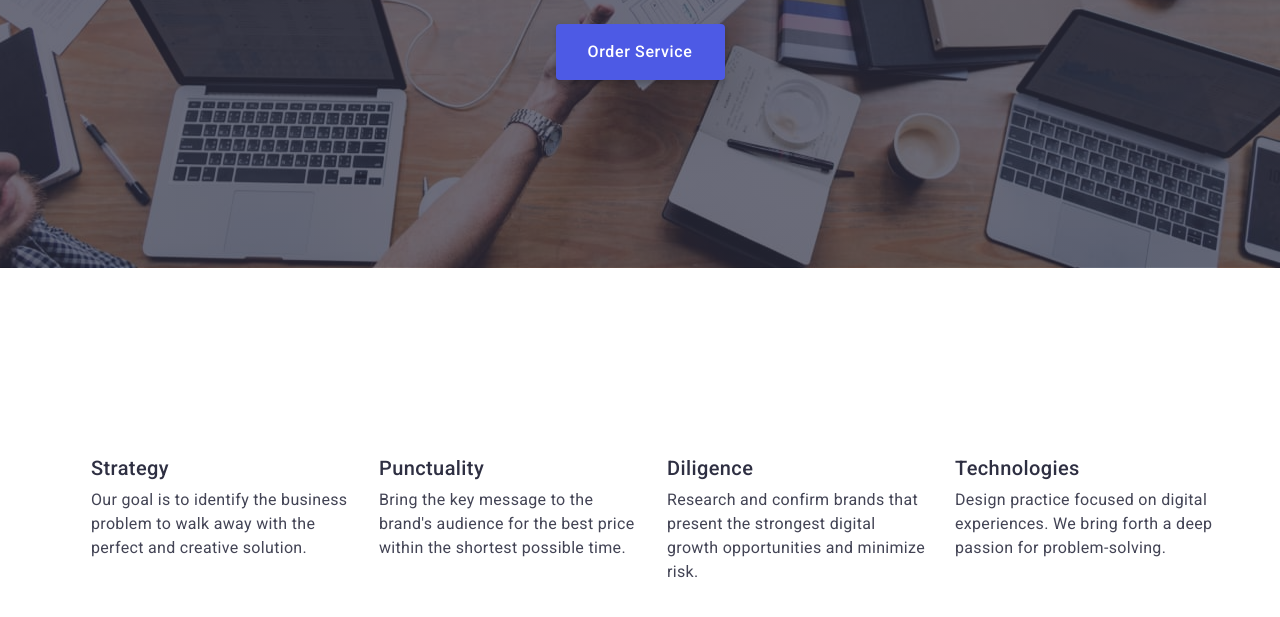
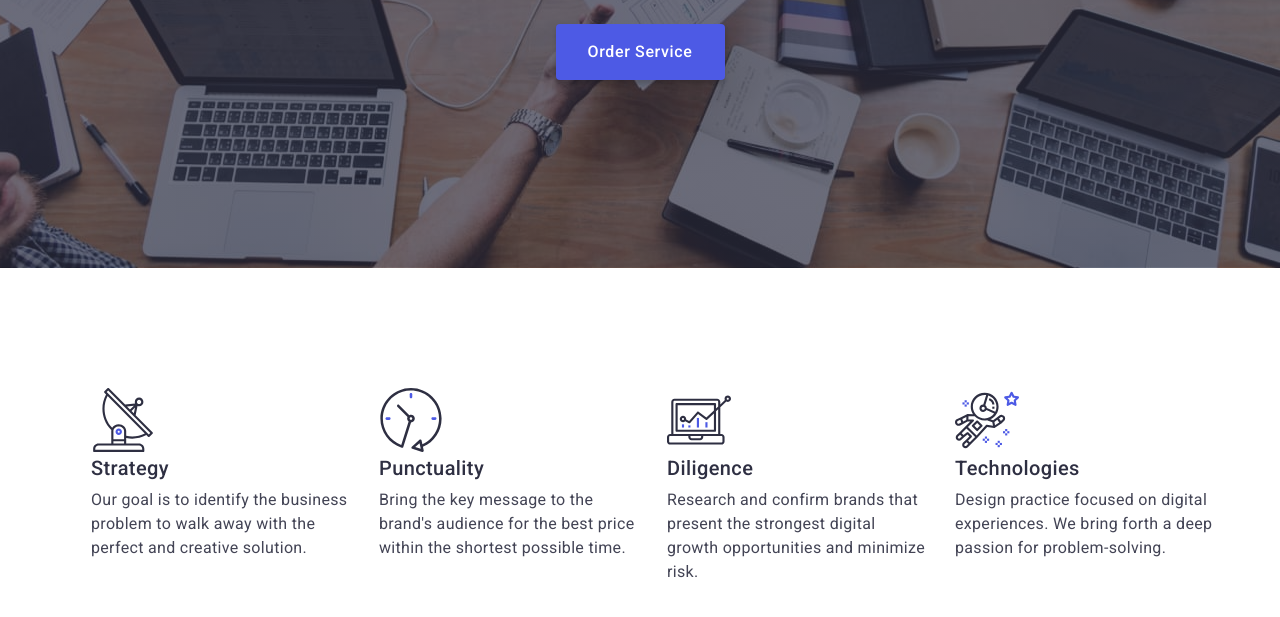
Before and after one commit to Smirnoff89/goit-markup-hw-04, a plain HTML site: page index.html in a window 1280 px wide. Shown: the part 405-1022 px from the top of the page. Drawn offline with nearby package versions, Linux system fonts and the light colour scheme.

Commit message:
add sprite

```diff
--- a/index.html
+++ b/index.html
@@ -46,22 +46,22 @@
                 <h2 class="benefits-hidden-title">Benefits (немає заголовку)</h2>
                 <ul class="benefits-list list">
                     <li class="benefits-item">
-                        <div class="benefits-icon"><svg width="64" height="64"><use href=""></use></svg> </div>
+                        <div class="benefits-icon"><svg width="64" height="64"><use href="./images/icons-svg.svg#icon-antenna"></use></svg> </div>
                             <h3 class="benefits-title">Strategy</h3>
                             <p class="benefits-after-title">Our goal is to identify the business problem to walk away with the perfect and creative solution.</p>
                     </li>
                     <li class="benefits-item">
-                        <div class="benefits-icon"><svg width="64" height="64"><use href=""></use></svg> </div>
+                        <div class="benefits-icon"><svg width="64" height="64"><use href="./images/icons-svg.svg#icon-clock"></use></svg> </div>
                             <h3 class="benefits-title">Punctuality</h3>
                             <p class="benefits-after-title">Bring the key message to the brand's audience for the best price within the shortest possible time.</p>
                     </li>
                     <li class="benefits-item">
-                        <div class="benefits-icon"><svg width="64" height="64"><use href=""></use></svg> </div>
+                        <div class="benefits-icon"><svg width="64" height="64"><use href="./images/icons-svg.svg#icon-diagram"></use></svg> </div>
                             <h3 class="benefits-title">Diligence</h3>
                             <p class="benefits-after-title">Research and confirm brands that present the strongest digital growth opportunities and minimize risk.</p>
                     </li>
                     <li class="benefits-item">
-                        <div class="benefits-icon"><svg width="64" height="64"><use href=""></use></svg> </div>
+                        <div class="benefits-icon"><svg width="64" height="64"><use href="./images/icons-svg.svg#icon-astronaut"></use></svg> </div>
                             <h3 class="benefits-title">Technologies</h3>
                             <p class="benefits-after-title">Design practice focused on digital experiences. We bring forth a deep passion for problem-solving.</p>
                     </li>
```
Also changed, not shown: images/icons-svg.svg (added).
